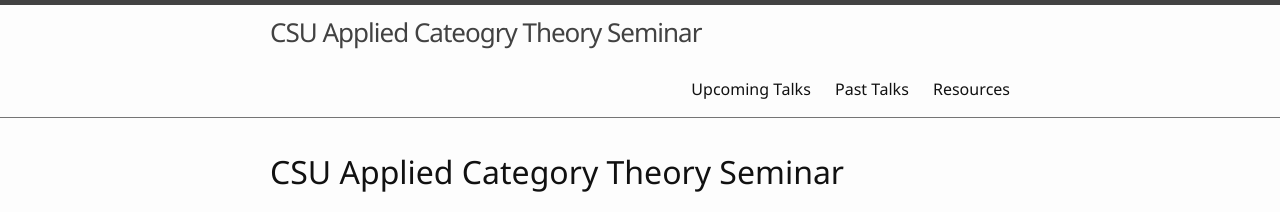
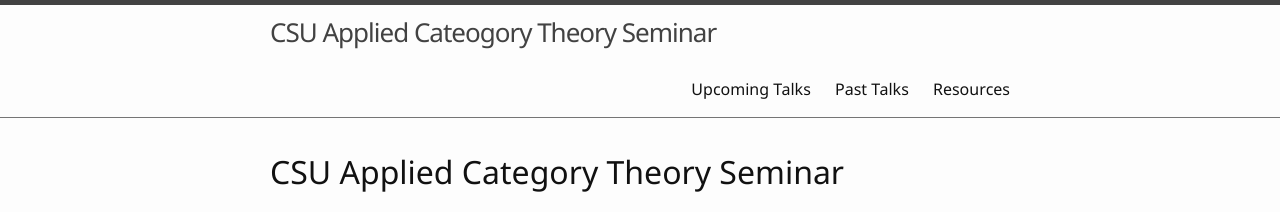
Before and after one commit to csu-applied-category-theory/csu-applied-category-theory.github.io, a Jekyll site: the page built from index.md, in a window 1280 px wide and 900 px high. Shown: the top 212 px of the window. Built offline with Jekyll 4.4.1, drawn with Linux system fonts in a browser that asks for light colours; some of the changed text lies outside the part shown.

Commit message:
Typo fix

```diff
--- a/_config.yml
+++ b/_config.yml
@@ -7,7 +7,7 @@
 
 # Site settings
 # title appears in the header
-title: CSU Applied Cateogry Theory Seminar
+title: CSU Applied Cateogory Theory Seminar
 # description and keywords for meta tags
 description: "CSU Applied Category Theory Seminar!"
 keywords: "category theory, colorado state university, mathematics"
```
